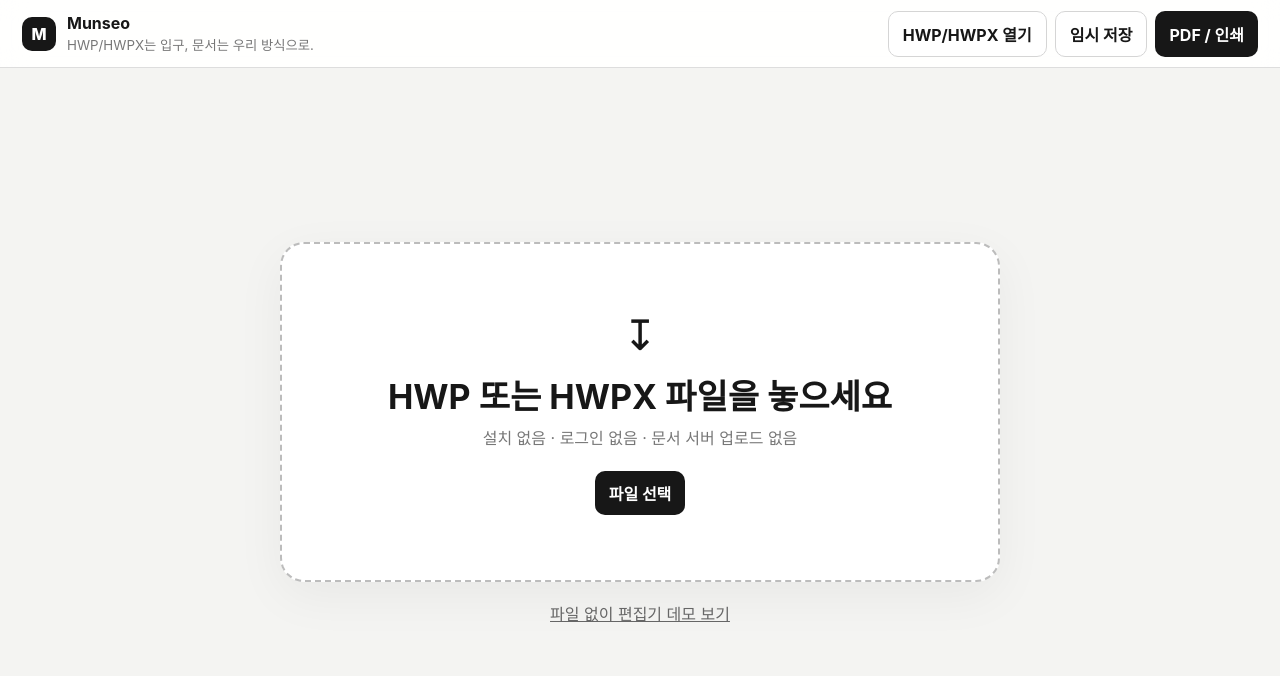
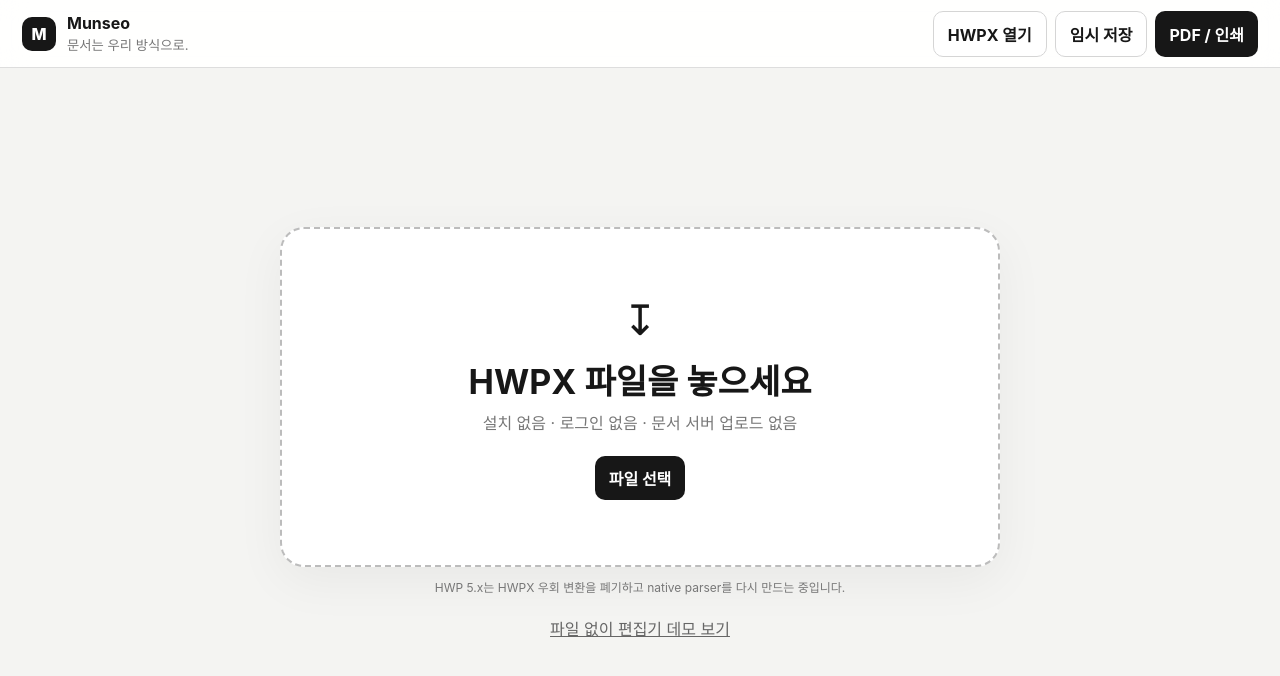
Before and after one commit to kohm0880-svg/munseo, a website with bundled scripts: page index.html in a window 1280 px wide. Built offline with nearby package versions, Linux system fonts and the light colour scheme.

Commit message:
refactor(hwp): remove bridge-backed HWP entry point

```diff
--- a/index.html
+++ b/index.html
@@ -3,7 +3,7 @@
 <head>
   <meta charset="UTF-8" />
   <meta name="viewport" content="width=device-width, initial-scale=1.0" />
-  <meta name="description" content="HWP/HWPX를 설치 없이 열고 우리 방식으로 편집하는 로컬 우선 문서 편집기 프로토타입" />
+  <meta name="description" content="문서 형식에 종속되지 않는 로컬 우선 문서 편집기 프로토타입" />
   <title>Munseo — 문서 편집기 Prototype</title>
   <link rel="stylesheet" href="./apps/web/src/styles.css" />
 </head>
@@ -11,10 +11,10 @@
   <header class="topbar">
     <div class="brand">
       <span class="brand-mark">M</span>
-      <div><strong>Munseo</strong><small>HWP/HWPX는 입구, 문서는 우리 방식으로.</small></div>
+      <div><strong>Munseo</strong><small>문서는 우리 방식으로.</small></div>
     </div>
     <div class="top-actions">
-      <button id="openBtn" class="button secondary">HWP/HWPX 열기</button>
+      <button id="openBtn" class="button secondary">HWPX 열기</button>
       <button id="saveLocalBtn" class="button secondary">임시 저장</button>
       <button id="printBtn" class="button">PDF / 인쇄</button>
     </div>
@@ -23,12 +23,13 @@
   <main>
     <section id="landing" class="landing">
       <label id="dropzone" class="dropzone" for="fileInput">
-        <input id="fileInput" type="file" accept=".hwp,.hwpx,application/x-hwp,application/zip" hidden />
+        <input id="fileInput" type="file" accept=".hwpx,application/zip" hidden />
         <div class="drop-icon">↧</div>
-        <h1>HWP 또는 HWPX 파일을 놓으세요</h1>
+        <h1>HWPX 파일을 놓으세요</h1>
         <p>설치 없음 · 로그인 없음 · 문서 서버 업로드 없음</p>
         <span class="button">파일 선택</span>
       </label>
+      <p class="side-help">HWP 5.x는 HWPX 우회 변환을 폐기하고 native parser를 다시 만드는 중입니다.</p>
       <button id="demoBtn" class="text-button">파일 없이 편집기 데모 보기</button>
     </section>
 
```
